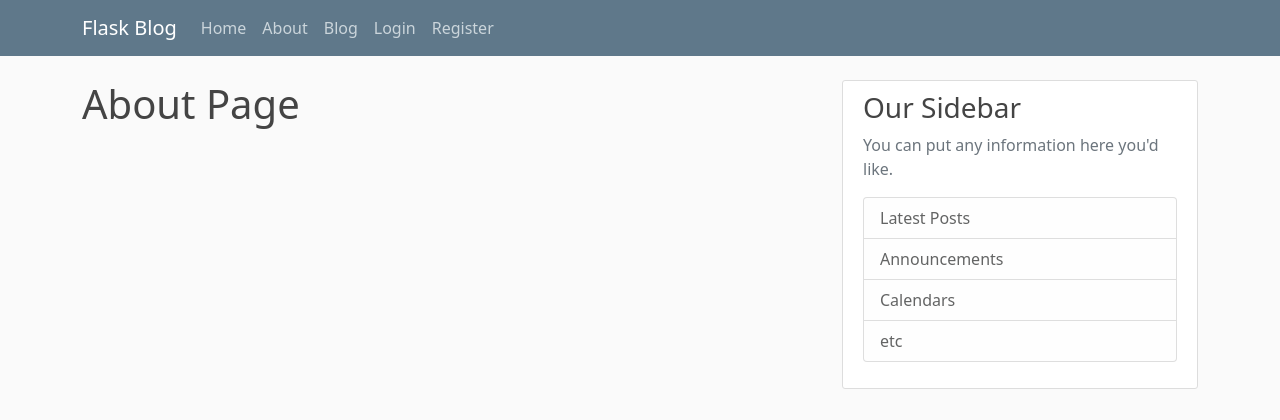
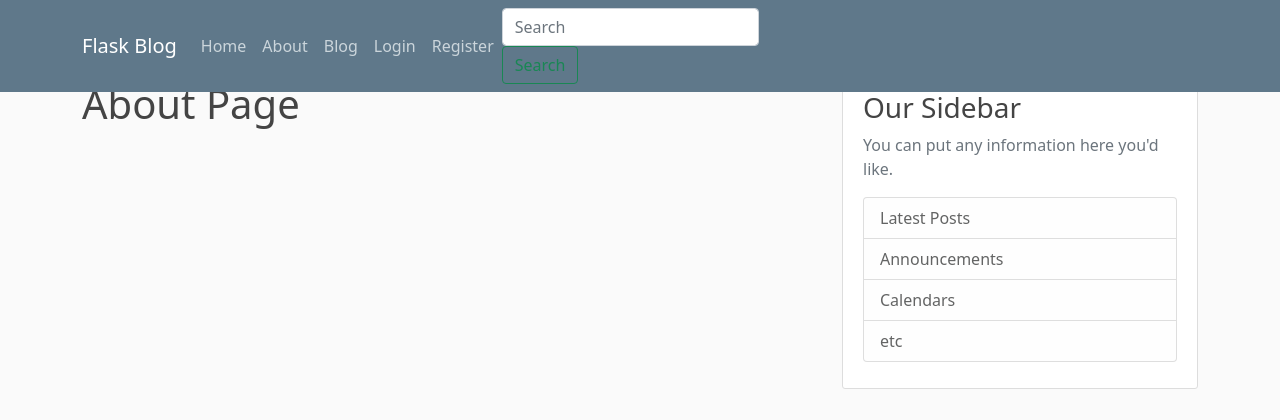
Before and after one commit to MissGrace-93/Sky_GiT_Final_Project, a Flask app: page /about in a window 1280 px wide. Shown: the top 420 px of the page. Run offline with Flask 2, Linux system fonts and the light colour scheme.

Commit message:
search bar html added to layout.html

```diff
--- a/flaskblog/templates/layout.html
+++ b/flaskblog/templates/layout.html
@@ -40,6 +40,13 @@
                     <a class="nav-item nav-link" href="{{ url_for('register') }}">Register</a>
                 {% endif %}
             </div>
+            <div> <!-- Search bar html -->
+                 </ul>
+                <form class="form-inline my-2 my-lg-0">
+                <input class="form-control mr-sm-2" type="search" placeholder="Search" aria-label="Search">
+                <button class="btn btn-outline-success my-2 my-sm-0" type="submit">Search</button>
+                </form>
+            </div>
           </div>
         </div>
       </nav>
--- a/run.py
+++ b/run.py
@@ -1,5 +1,8 @@
 from flaskblog import app
 
 # true if you run the script directly
+# if __name__ == '__main__':
+#     app.run(debug=True, port='3306')
+
 if __name__ == '__main__':
-    app.run(debug=True, port='3306')
+    app.run(debug=True, port='8888')
```
